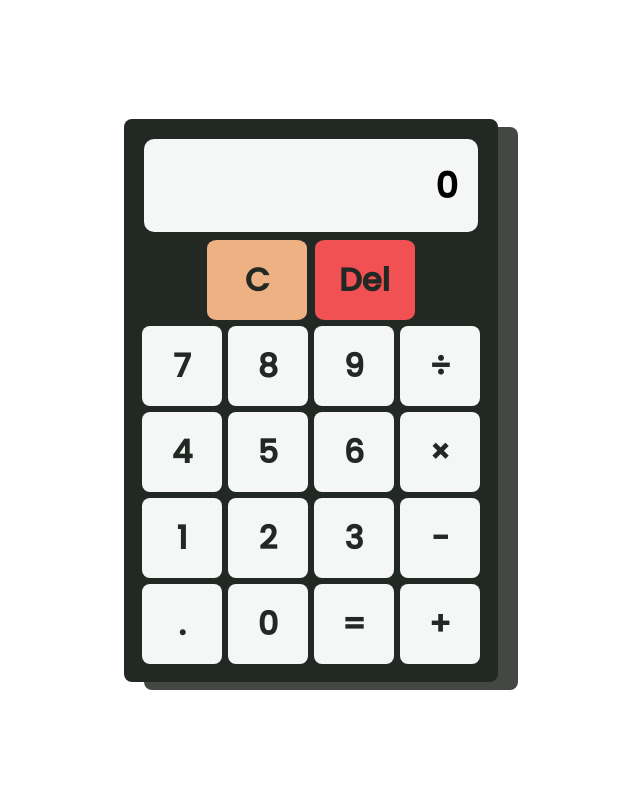
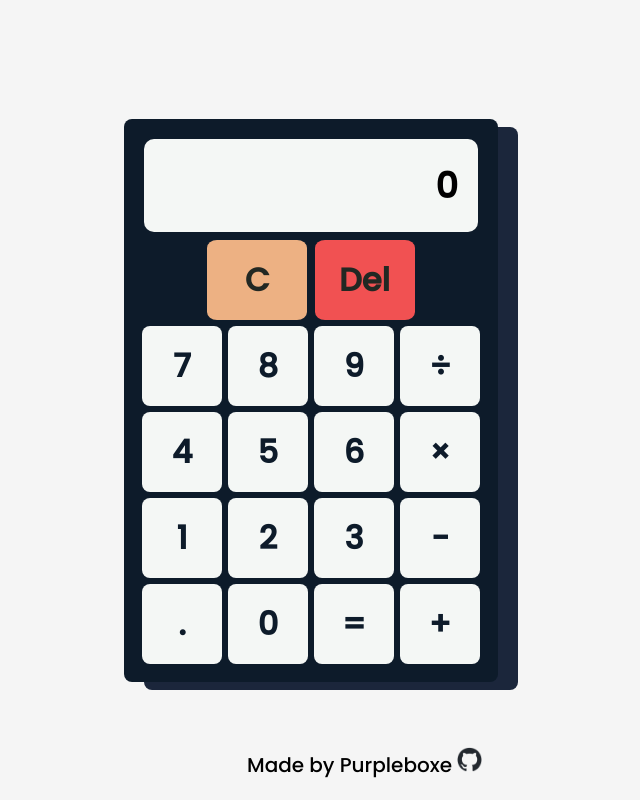
Before and after one commit to Purpleboxe/Calculator, a plain HTML site: page index.html in a window 1280 px wide. Shown: the whole page, without its empty margins (329-969 px from the left). Drawn offline with Linux system fonts and the light colour scheme.

Commit message:
Add the final touches

```diff
--- a/index.html
+++ b/index.html
@@ -36,6 +36,9 @@
             </div>
         </div>
     </div>
+    <footer>
+        <p>Made by Purpleboxe <a href="https://github.com/Purpleboxe/"><img src="github-mark.png" alt="github logo" id="github-logo"></a></p>
+    </footer>
     <script src="app.js"></script>
 </body>
 </html>
--- a/styles.css
+++ b/styles.css
@@ -4,6 +4,10 @@
     margin: 0;
     padding: 0;
     font-family: 'Poppins', 'sans-serif';
+}
+
+body {
+    background-color: whitesmoke;
 }
 
 .container {
@@ -15,10 +19,10 @@
 }
 
 #calculator {
-    background: #222823;
+    background: #0d1b2a;
     padding: 15px;
     border-radius: 8px;
-    box-shadow: 20px 8px #454745;
+    box-shadow: 20px 8px #1b263b;
 }
 
 .btn-delete {
@@ -61,7 +65,7 @@
 
 .btn {
     background: #F4F7F5;
-    color: #222823;
+    color: #0d1b2a;
     border: none;
     cursor: pointer;
     outline: none;
@@ -90,11 +94,28 @@
 }
 
 .btn:hover {
-    background: #A7A2A9;
+    background: #778da9;
     transform: translateY(-0.1rem);
 }
 
 .selected {
-    background: #9792E3;
+    background: #a9def9;
     transform: translateY(-0.1rem);
 }
+
+footer {
+    position: absolute;
+    bottom: 0;
+    left: 45%;
+    margin-bottom: 20px;
+    font-size: 20px;
+}
+
+#github-logo {
+    width: 25px;
+    transition: ease-out 0.1s;
+}
+
+#github-logo:hover {
+    width: 35px;
+}
```
Also changed, not shown: github-mark.png (added), 1 other file.
